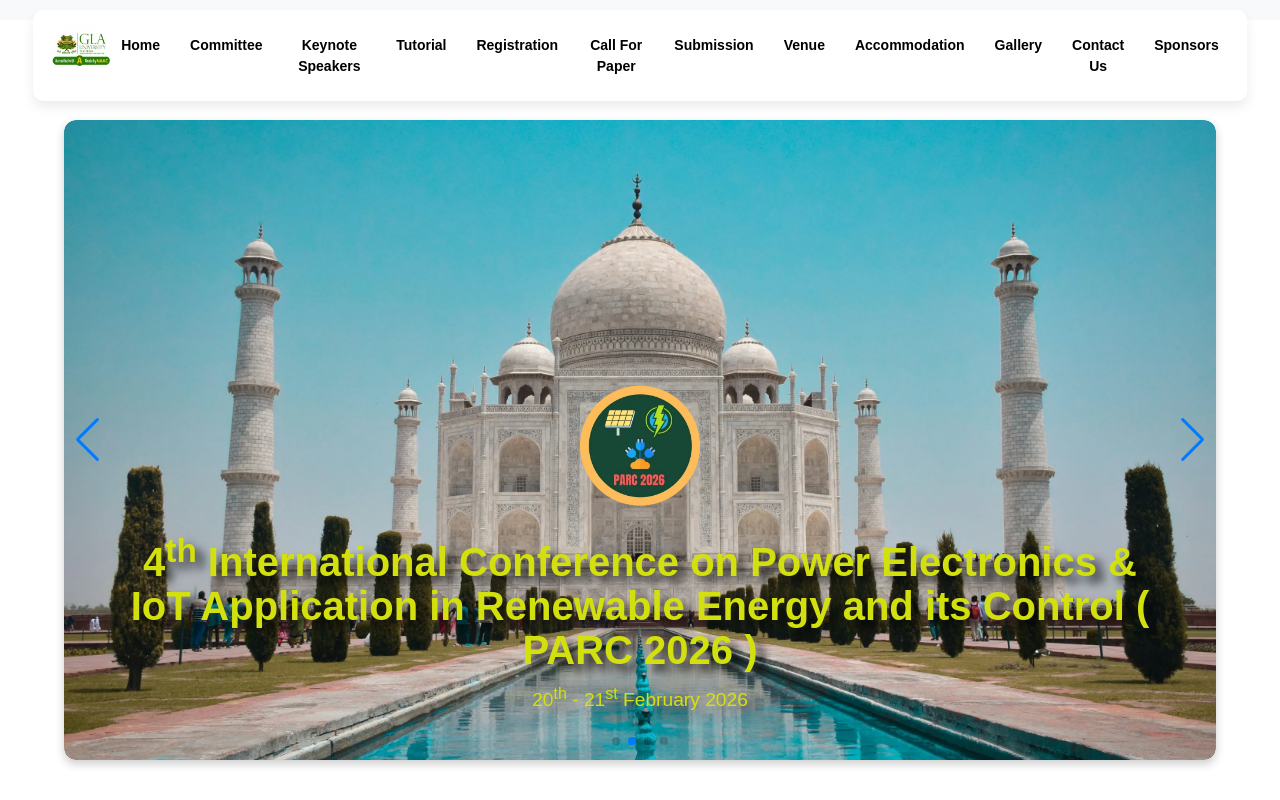
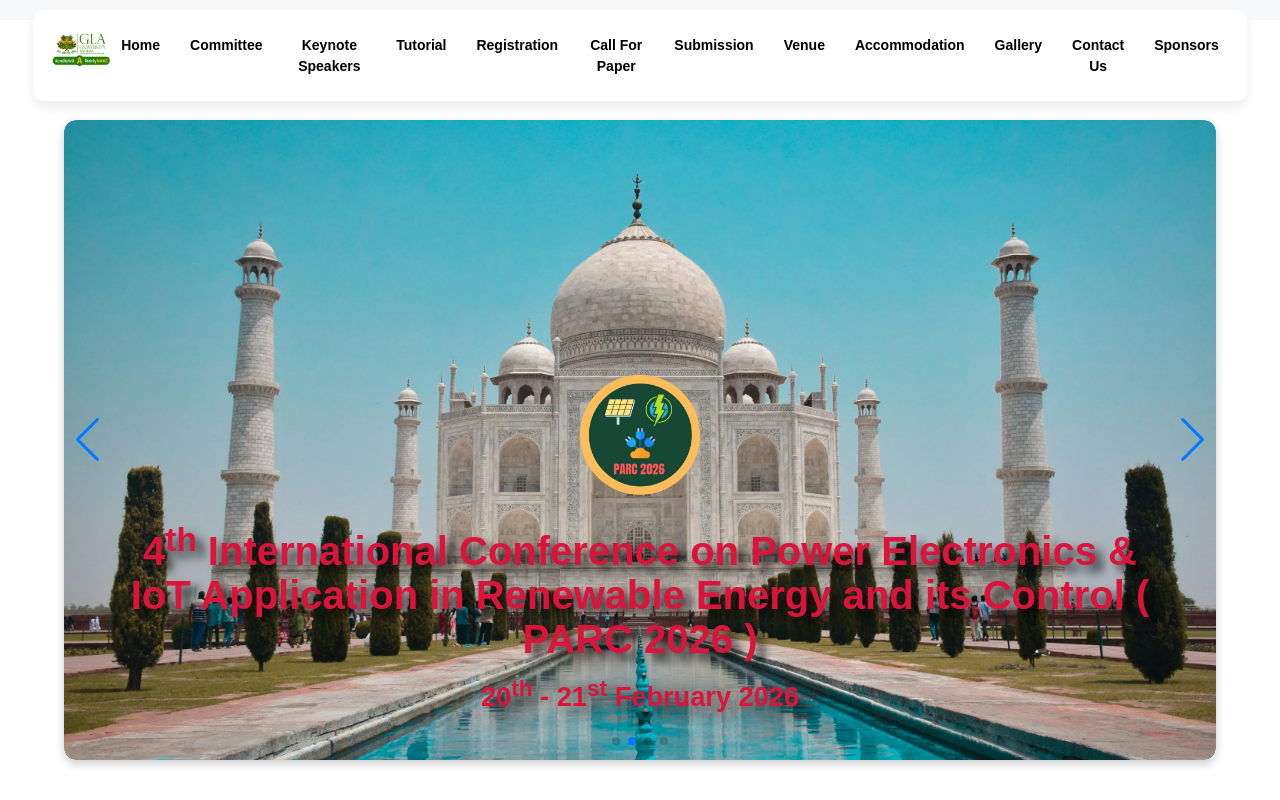
Before and after one commit to Akshat-hype/PARC2026, a React (Vite) app: page / in a window 1280 px wide. Shown: the top 800 px of the page. Built offline with nearby package versions, Linux system fonts and the light colour scheme.

Commit message:
build run

```diff
--- a/src/components/SpeakerCard.jsx
+++ b/src/components/SpeakerCard.jsx
@@ -4,6 +4,7 @@ import speaker from "../assets/ProfRKSingh.webp";
 import speaker1 from "../assets/ProfRCBansal.webp";
 import speaker2 from "../assets/ArunKumarPaul.webp";
 import speaker3 from "../assets/AsheeshKumarSingh.webp";
+import speaker4 from "../assets/jaigovind.webp";
 
 const speakersData = [
   {
@@ -34,6 +35,14 @@ const speakersData = [
     university: "India",
     image: speaker2,
   },
+  {
+    name: "Dr. Jai Govind Singh",
+    title: "Associate Professor",
+    designation: "Head, Dept. of Energy and Climate Change",
+    university:"AIT, Thailand",
+    image: speaker4,
+
+  }
 ];
 
 const SpeakerCard = ({ speaker }) => {
--- a/src/pages/Home.css
+++ b/src/pages/Home.css
@@ -50,17 +50,17 @@ html, body {
   text-shadow: 8px 7px 10px rgba(0, 0, 0, 0.8);
   word-wrap: break-word;
   max-width: 100%;
-  color: rgb(210, 224, 14);
+  color: rgb(220, 20, 60);
 }
 
 /* Subtext */
 .overlay-subtext {
-  font-size: 1.2rem;
-  font-weight: 300;
+  font-size: 1.7rem;
+  font-weight: bold;
   margin-top: 10px;
   text-shadow: 10px 7px 18px rgba(0, 0, 0, 0.9);
   word-wrap: break-word;
-  color: rgb(210, 224, 14);
+  color: rgb(220, 20, 60);
 }
 
 /* Carousel */
```
Also changed, not shown: src/assets/jaigovind.webp (added), 68 other files (tests, documents, lock files or other folders).
